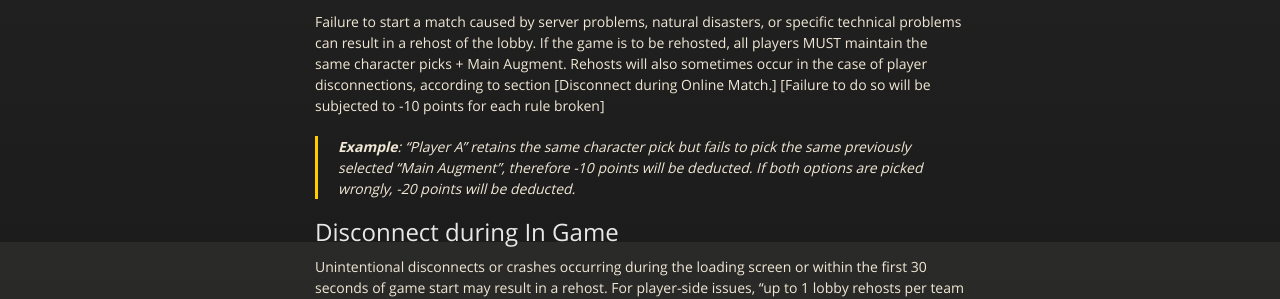
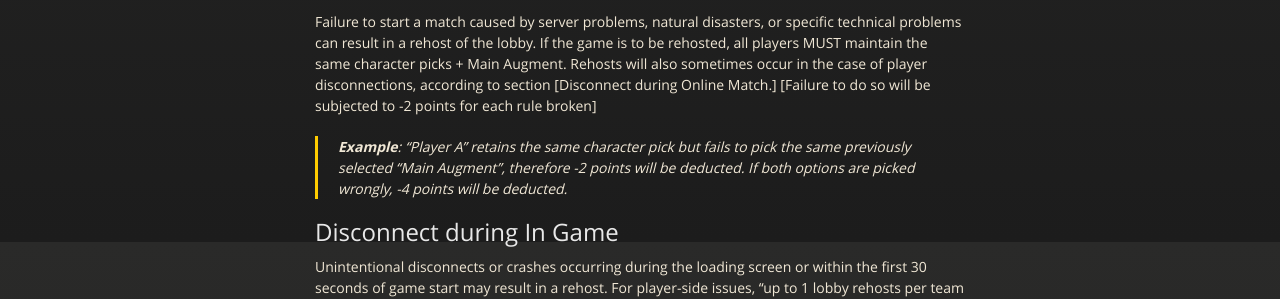
Before and after one commit to kanziebub/SurvivalProtocol, a Jekyll site: the page built from rulebook.md, in a window 1280 px wide and 900 px high, scrolled down 2210 px. Shown: the part 248-547 px from the top of the window. Built offline with Jekyll 4.4.1, drawn with Linux system fonts in a browser that asks for light colours; some of the changed text lies outside the part shown.

Commit message:
update 10 to 2 from old rule

```diff
--- a/rulebook.md
+++ b/rulebook.md
@@ -25,9 +25,9 @@ This is the general rules regarding the Eternal Return 1.0 Squad Tournament.
 *   Penalty = -2 Points
 *   Hostage Holding = -10 Points
 
-> If a player dies due to restricted area timer, wild animals, or any other non-Player cause, 10 Points will be deducted from that Player’s Round Point total.
+> If a player dies due to restricted area timer, wild animals, or any other non-Player cause, 2 Points will be deducted from that Player’s Round Point total.
 >
-> If there are two (2) Players left in a Game, and a Player dies to restricted area timer, wild animals, or any other non-Player cause, the final remaining Player will be awarded 10 Points as if they secured the kill on the dying Player. No points will be deducted from the dying Player Round Point total
+> If there are two (2) Players left in a Game, and a Player dies to restricted area timer, wild animals, or any other non-Player cause, the final remaining Player will be awarded 2 Points as if they secured the kill on the dying Player. No points will be deducted from the dying Player Round Point total
 
 
 ## Tiebreaker Rules
@@ -75,9 +75,9 @@ All players should be familiar with all rules and guidelines in this rulebook. P
 
 ## Rehost
 
-Failure to start a match caused by server problems, natural disasters, or specific technical problems can result in a rehost of the lobby. If the game is to be rehosted, all players MUST maintain the same character picks + Main Augment. Rehosts will also sometimes occur in the case of player disconnections, according to section [Disconnect during Online Match.] [Failure to do so will be subjected to -10 points for each rule broken]
+Failure to start a match caused by server problems, natural disasters, or specific technical problems can result in a rehost of the lobby. If the game is to be rehosted, all players MUST maintain the same character picks + Main Augment. Rehosts will also sometimes occur in the case of player disconnections, according to section [Disconnect during Online Match.] [Failure to do so will be subjected to -2 points for each rule broken]
 
-> **Example**: “Player A” retains the same character pick but fails to pick the same previously selected “Main Augment”, therefore -10 points will be deducted. If both options are picked wrongly, -20 points will be deducted.
+> **Example**: “Player A” retains the same character pick but fails to pick the same previously selected “Main Augment”, therefore -2 points will be deducted. If both options are picked wrongly, -4 points will be deducted.
 
 ## Disconnect during In Game
 
```
